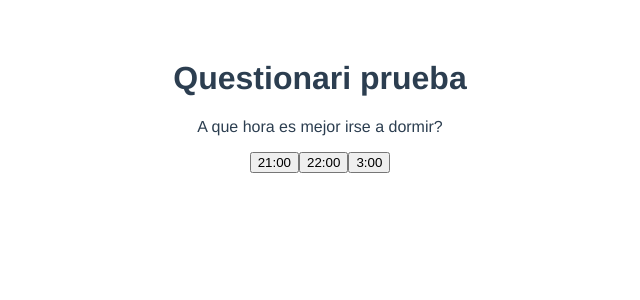
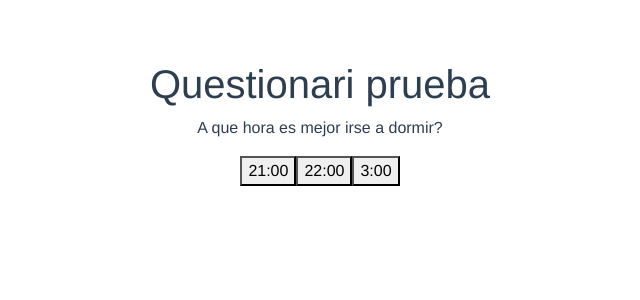
Before and after one commit to Joohny007/TFG_Joan, a Vue app: page / in a window 1280 px wide. Shown: the top 300 px of the page, without its empty margins (320-960 px from the left). Built offline with nearby package versions, Linux system fonts and the light colour scheme.

Commit message:
bootstrap added

```diff
--- a/public/index.html
+++ b/public/index.html
@@ -6,6 +6,7 @@
     <meta name="viewport" content="width=device-width,initial-scale=1.0">
     <link rel="icon" href="<%= BASE_URL %>favicon.ico">
     <title><%= htmlWebpackPlugin.options.title %></title>
+    <link href="https://cdn.jsdelivr.net/npm/bootstrap@5.2.3/dist/css/bootstrap.min.css" rel="stylesheet" integrity="sha384-rbsA2VBKQhggwzxH7pPCaAqO46MgnOM80zW1RWuH61DGLwZJEdK2Kadq2F9CUG65" crossorigin="anonymous">
   </head>
   <body>
     <noscript>
--- a/src/components/Questions_home.vue
+++ b/src/components/Questions_home.vue
@@ -1,4 +1,5 @@
 <template>
+  <div class="container">
     <h1>Questionari prueba</h1>
     <div id="form_box">
         <p>A que hora es mejor irse a dormir?</p>
@@ -6,6 +7,7 @@
         <button id="answer2">22:00</button>
         <button id="answer3">3:00</button>
     </div>
+  </div>
   </template>
 
   <script>
```
